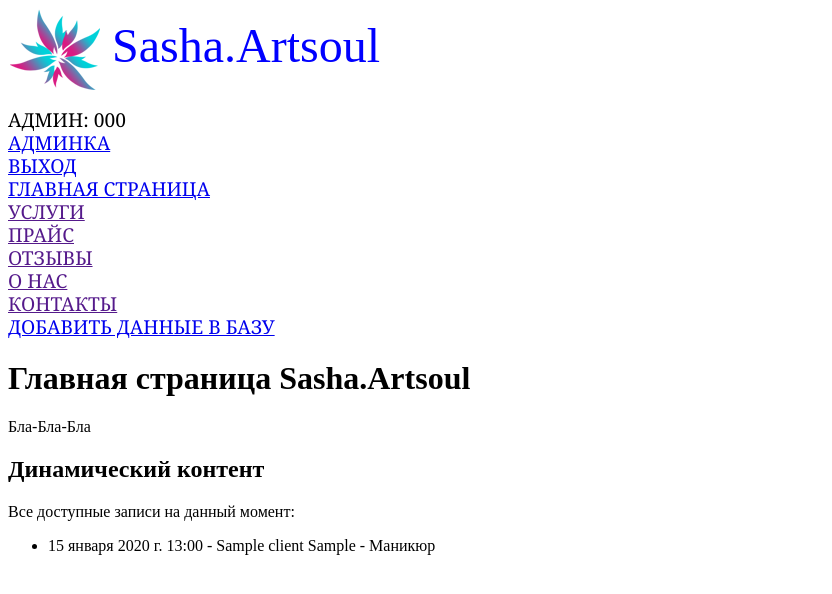
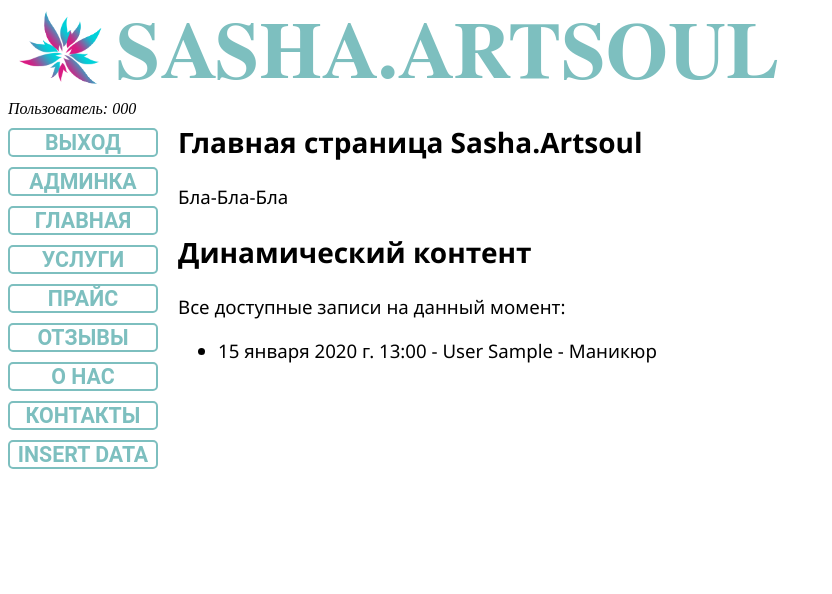
Before and after one commit to arbuzerxxl/sasha-artsoul, a Django app: page / in a window 1280 px wide. Shown: the top 594 px of the page, without its empty margins (0-832 px from the left). Run offline with Django 4.2, Linux system fonts and the light colour scheme; a user stored in the database is signed in; tables that the repository leaves empty hold one stand-in row (values such as "Sample post").

Commit message:
new navigation, new model User-Client, User-Master

```diff
--- a/SashaArtsoul/services/models.py
+++ b/SashaArtsoul/services/models.py
@@ -1,17 +1,13 @@
 from django.db import models
-from django.urls import reverse
 from django.contrib.auth.base_user import AbstractBaseUser, BaseUserManager
 from django.contrib.auth.models import PermissionsMixin
 from .validators import PhoneNumberValidator
-from django.apps import apps
 from django.contrib import auth
 from django.contrib.auth.hashers import make_password
 from django.core.mail import send_mail
 from django.db import models
 from django.utils import timezone
 from django.utils.translation import gettext_lazy as _
-
-# Create your models here.
 
 
 class ServiceManager(models.Manager):
@@ -59,6 +55,10 @@ class Service(models.Model):
 
     objects = ServiceManager()
 
+    class Meta:
+        verbose_name = _("Услуга")
+        verbose_name_plural = ("Услуги")
+
     def __str__(self) -> str:
         return self.name
 
@@ -78,16 +78,15 @@ class Client(models.Model):
         (FIRST_VISIT_CLIENT, 'Первый визит'),
     ]
 
-    first_name = models.CharField(max_length=40, verbose_name='Имя', help_text='Введите имя')
-    second_name = models.CharField(max_length=40, verbose_name='Фамилия', help_text='Введите фамилию')
-    age = models.PositiveSmallIntegerField(verbose_name='Возраст', help_text='Введите возраст', null=True, blank=True)
-    phone_number = models.CharField(max_length=18, verbose_name='Номер телефона', help_text='Введите номер телефона')
-    date_of_birth = models.DateField(verbose_name='Дата рождения', help_text='Введите дату рождения', null=True, blank=True)
-    date_of_first_visit = models.DateField(verbose_name='Дата первого визита', help_text='Введите дату первого визита', null=True, blank=True)
+    user = models.OneToOneField('User', on_delete=models.CASCADE, help_text='Укажите зарегистрированного пользователя', verbose_name='Клиент')
     client_type = models.CharField(max_length=20, choices=CLIENT_CHOICES, verbose_name='Тип клиента', help_text='Введите тип клиента')
 
+    class Meta:
+        verbose_name = _("Клиент")
+        verbose_name_plural = ("Клиенты")
+
     def __str__(self) -> str:
-        return self.second_name + ' ' + self.first_name
+        return self.user.last_name + ' ' + self.user.first_name
 
 
 class Master(models.Model):
@@ -101,16 +100,16 @@ class Master(models.Model):
         (STUDENT_MASTER, 'Ученик'),
     ]
 
-    first_name = models.CharField(max_length=40, verbose_name='Имя', help_text='Введите имя')
-    second_name = models.CharField(max_length=40, verbose_name='Фамилия', help_text='Введите фамилию')
-    age = models.PositiveSmallIntegerField(verbose_name='Возраст', help_text='Введите возраст', null=True, blank=True)
-    phone_number = models.CharField(max_length=17, verbose_name='Номер телефона', help_text='Введите номер телефона')
-    date_of_birth = models.DateField(verbose_name='Дата рождения', help_text='Введите дату рождения', null=True, blank=True)
+    user = models.OneToOneField('User', on_delete=models.CASCADE, help_text='Укажите зарегистрированного пользователя', verbose_name='Мастер')
     qualification = models.CharField(max_length=15, choices=MASTER_CHOICES, verbose_name='Квалификация мастера',
                                      help_text='Выберите квалификалицию', null=True, blank=True)
 
+    class Meta:
+        verbose_name = _("Мастер")
+        verbose_name_plural = ("Мастера")
+
     def __str__(self) -> str:
-        return self.second_name + ' ' + self.first_name
+        return self.user.last_name + ' ' + self.user.first_name
 
 
 class DiscountManager(models.Manager):
@@ -141,6 +140,10 @@ class Discount(models.Model):
     value = models.FloatField(editable=False, verbose_name='Значение скидки')
 
     objects = DiscountManager()
+
+    class Meta:
+        verbose_name = _("Скидка")
+        verbose_name_plural = ("Скидки")
 
     def __str__(self) -> str:
         return self.name
@@ -177,7 +180,7 @@ class Visit(models.Model):
     visit_date = models.DateTimeField(help_text='Укажите дату и время записи', verbose_name='Дата и время записи')
     status = models.CharField(max_length=30, choices=STATUS_CHOICES, help_text='Выберите статус записи', verbose_name='Статус записи')
     service = models.ForeignKey('Service', on_delete=models.CASCADE, help_text='Выберите тип услуги', verbose_name='Тип услуги')
-    client = models.ForeignKey('Client', on_delete=models.CASCADE, help_text='Укажите клиента', verbose_name='Клиент')
+    client = models.ForeignKey('Client', on_delete=models.PROTECT, help_text='Укажите клиента', verbose_name='Клиент', null=True, blank=False)
     master = models.ForeignKey('Master', on_delete=models.CASCADE, help_text='Укажите мастера', verbose_name='Мастер')
     service_price = models.PositiveSmallIntegerField(editable=False, verbose_name='Стоимость услуги')
     discount = models.ForeignKey('Discount', on_delete=models.CASCADE, help_text='Выберите тип скидки', verbose_name='Тип скидки')
@@ -188,6 +191,8 @@ class Visit(models.Model):
                                               verbose_name='Ваша оценка', null=True, blank=True)
 
     class Meta:
+        verbose_name = _("Запись")
+        verbose_name_plural = ("Записи")
         constraints = [models.UniqueConstraint(fields=['visit_date', 'status'], name='unique_status'),
                        models.UniqueConstraint(fields=['visit_date', 'client'], name='unique_client'),
                        models.UniqueConstraint(fields=['visit_date', 'master'], name='unique_master')]
@@ -284,8 +289,8 @@ class User(AbstractBaseUser, PermissionsMixin):
         },
         verbose_name='Номер телефона'
     )
-    first_name = models.CharField(_("first name"), max_length=150, blank=True)
-    last_name = models.CharField(_("last name"), max_length=150, blank=True)
+    first_name = models.CharField(_("first name"), max_length=150, null=True, blank=False)
+    last_name = models.CharField(_("last name"), max_length=150, null=True, blank=False)
     email = models.EmailField(_("email address"), blank=True)
     is_staff = models.BooleanField(
         _("staff status"),
@@ -306,7 +311,7 @@ class User(AbstractBaseUser, PermissionsMixin):
 
     EMAIL_FIELD = "email"
     USERNAME_FIELD = "phone_number"
-    REQUIRED_FIELDS = ["email"]
+    REQUIRED_FIELDS = ["last_name", "first_name", "email"]
 
     class Meta:
         verbose_name = _("user")
--- a/SashaArtsoul/services/static/css/styles.css
+++ b/SashaArtsoul/services/static/css/styles.css
@@ -1,9 +1,65 @@
-.sidebar-nav {
-    margin-top: 0px;
-    padding: 0;
-    line-height: 1.2em;
-    font-family: Georgia, 'Times New Roman', Times, serif, Tahoma, Geneva, Verdana, sans-serif;
+body {
+    font-family: 'Segoe UI', Tahoma, Geneva, Verdana, sans-serif;
+    font-size: 14pt;
+}
+
+header h1 {
+    background-color: #675c47;
+    margin: 10px 10px 0px 10px;
+    height:           90px;
+    text-align: right;
+    justify-content: center;
+    font-size: 80px;
+    font-family: FreeSerif;
+    color: #7dbfbf;
     text-transform: uppercase;
-    font-size: larger;
+    background: url("/static/images/logo.png") left / auto 100% no-repeat;
+    width: 760px;
+    }
 
+
+nav {
+    font-family: "Roboto", Arial, sans-serif;
+    font-size: 16pt;
+    width: 150px;
+    float: left;
+    }
+
+nav h2 {
+    font-family: serif;
+    font-size: 12pt;
+    font-style: italic;
+    margin: 0;
+    font-weight: normal;
+    }
+
+
+nav a {
+    display: block;
+    font-weight: bold;
+    border-color:#7dbfbf;
+    border-width: 2px;
+    border-style: solid;
+    border-radius: 5px;
+    text-align: center;
+    margin: 10px 0px;
+    text-transform: uppercase;
+    }
+
+nav a:link {
+    color:            #7dbfbf;
+    text-decoration:  none;
+    }
+nav a:visited {
+    color:            #7dbfbf;
+    text-decoration:  none;
 }
+
+nav a:hover {
+    background-color: #7dbfbf;
+    color: whitesmoke;
+}
+
+section {
+    margin-left: 170px;
+}
--- a/SashaArtsoul/services/templates/base_template.html
+++ b/SashaArtsoul/services/templates/base_template.html
@@ -9,57 +9,45 @@
     <!-- Добавление статического CSS-файла -->
     {% load static %}
     <link rel="stylesheet" href="{% static 'css/styles.css' %}">
-
-    {% block head %}
-        <img src="{% static 'images/logo_100.png' %}" alt="Скачанный логотип"
-        align="absmiddle">
-        <font size="12" color="blue">Sasha.Artsoul</font>
-    {% endblock head %}
 </head>
 
 <body>
-    <div class="container-fluid">
-        <div class="row">
-            <div class="col-sm-2">
+    <header>
+        <h1>Sasha.Artsoul</h1>
+    </header>
 
-                {% block sidebar %}
-                    <ul class="sidebar-nav">
-                        <!-- Вход в учетную запись -->
+    {% block navigation %}
+    <nav>
+        {% if user.is_authenticated %}
+            <h2>Пользователь: {{ user.get_username }}</h2>
+            <a href="{% url 'logout' %}?next={{ request.path }}">Выход</a>
         {% if user.is_staff %}
-                            <li>Админ: {{ user.get_username }}</li>
-                            <li><a href="/admin">Админка</a></li>
-                            <li><a href="{% url 'logout' %}?next={{ request.path }}">Выход</a></li>
-                        {% elif user.is_authenticated %}
-                            <li>Пользователь: {{ user.get_username }}</li>
-                            <li><a href="{% url 'logout' %}?next={{ request.path }}">Выход</a></li>
+            <a href="/admin">Админка</a>
+        {% endif %}
         {% else %}
-                            <li><a href="{% url 'login' %}?next={{ request.path }}">Вход</a></li>
+            <a href="{% url 'login' %}?next={{ request.path }}">Вход</a>
         {% endif %}
+        <a href="{% url 'index' %}">Главная</a>
+        <a href="">Услуги</a>
+        <a href="">Прайс</a>
+        <a href="">Отзывы</a>
+        <a href="">О нас</a>
+        <a href="">Контакты</a>
+        <a href="{% url 'insert_data' %}">Insert data</a>
+    </nav>
+    {% endblock navigation %}
 
-                        <li><a href="{% url 'index' %}">Главная страница</a></li>
-                        <li><a href="">Услуги</a></li>
-                        <li><a href="">Прайс</a></li>
-                        <li><a href="">Отзывы</a></li>
-                        <li><a href="">О нас</a></li>
-                        <li><a href="">Контакты</a></li>
-                        <li><a href="{% url 'insert_data' %}">Добавить данные в базу</a></li>
-                    </ul>
-                {% endblock sidebar %}
-            </div>
-            <div class="col-sm-10">
-
+    <section>
         {% block content %}{% endblock content %}
-
+    <section>
+    <footer>
         {% block footer %}
 
         {% block copyright %}
-                    <p class="sidebar-nav">Copyright ИП Заборовская Александра, ОГРН: "", 2022. Все права защищены.</p>
+            <p>Copyright ИП Заборовская Александра, ОГРН: "", 2022. Все права защищены.</p>
         {% endblock copyright %}
 
         {% endblock footer %}
-
-            </div>
-        </div>
-    </div>
+    </footer>
 </body>
 </html>
```
Also changed, not shown: SashaArtsoul/services/migrations/0001_initial.py. Lines whose indentation alone changed are shown as unchanged.
